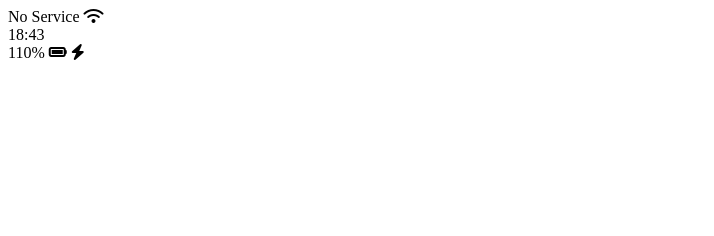
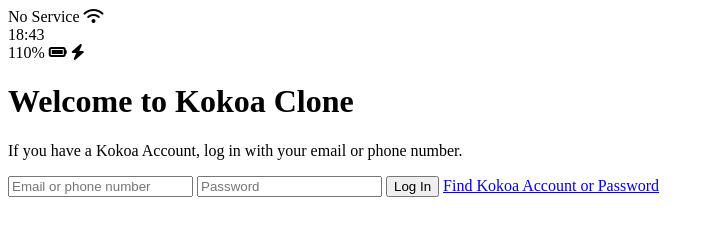
Before and after one commit to bboguma/kokoa-clone-2020-retry, a plain HTML site: page index.html in a window 1280 px wide. Shown: the whole page, without its empty margins (0-714 px from the left). Drawn offline with Linux system fonts and the light colour scheme.

Commit message:
Update index.html
6.4

```diff
--- a/index.html
+++ b/index.html
@@ -21,6 +21,18 @@
         <i class="fa-solid fa-bolt"></i>
       </div>
     </div>
+    <header class="welcome-header">
+      <h1 class="welcome-header__title">Welcome to Kokoa Clone</h1>
+      <p class="welcome-header__text">
+        If you have a Kokoa Account, log in with your email or phone number.
+      </p>
+    </header>
+    <form id="login-form">
+      <input type="text" placeholder="Email or phone number" />
+      <input type="password" placeholder="Password" />
+      <input type="submit" value="Log In" />
+      <a href="#">Find Kokoa Account or Password</a>
+    </form>
     <script
       src="https://kit.fontawesome.com/ea83db01bf.js"
       crossorigin="anonymous"
```
